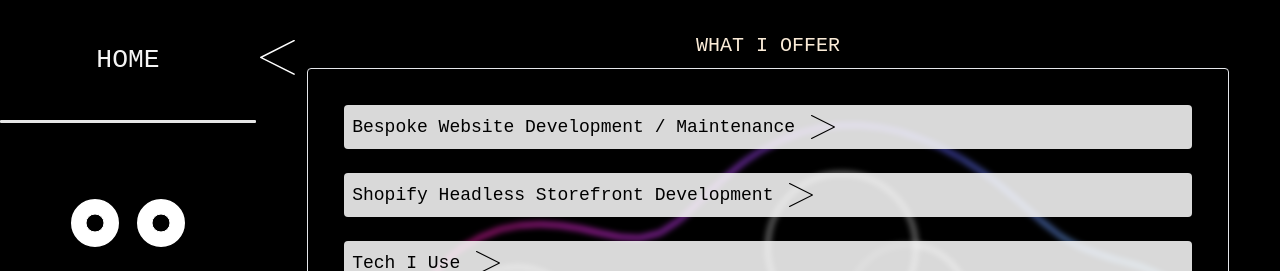
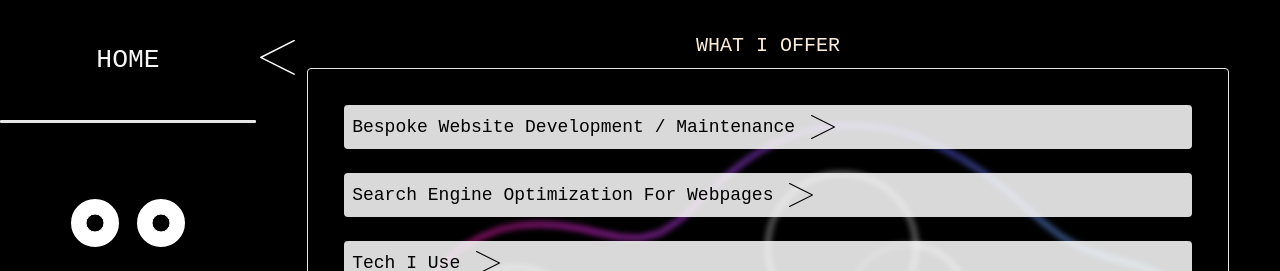
Before and after one commit to szabbbbu/ResumeWebsite, a Next.js app: page /services in a window 1280 px wide. Shown: the top 271 px of the page. Built offline with nearby package versions, Linux system fonts and the light colour scheme.

Commit message:
upgrade yarn, change content

```diff
--- a/package.json
+++ b/package.json
@@ -34,5 +34,6 @@
     "tailwindcss": "^3.3.0",
     "ts-jest": "^29.1.1",
     "typescript": "^5"
-  }
+  },
+  "packageManager": "yarn@4.6.0"
 }
--- a/src/components/Accordion/Accordion.tsx
+++ b/src/components/Accordion/Accordion.tsx
@@ -7,9 +7,9 @@ const AccordionData = [
         cta: "Contact me for a free discussion & quote."
     },
     {
-        title: "Shopify Headless Storefront Development",
-        body: "I can build a \"headless\" storefront for your shopify ecommerce website. Headless storefronts use shopify to manage inventory and sales, but use a custom frontend. This way you're free to work with any web design and integrate it seamlessly with your shopify store",
-        cta: "Email me to talk about your business"
+        title: "Search Engine optimization for webpages",
+        body: "I help businesses maximize their online visibility through effective SEO strategies. By optimizing your website’s architecture, content, and technical performance, I can improve your search engine rankings, attract qualified leads, and ultimately grow your revenue. Let’s work together to ensure your site stands out in a competitive digital landscape.",
+        cta: "Contact for a free discussion and quote"
     },
     {
         title: "Tech I use",
--- a/src/components/Carousel/Carousel.tsx
+++ b/src/components/Carousel/Carousel.tsx
@@ -87,6 +87,11 @@ export default function Carousel() {
         <div className=" w-full flex justify-center flex-shrink-0">
           <h1 className="add-blur text-xl rounded p-2 text-center">
           Mamontov Productions
+          </h1>
+        </div>
+        <div className=" w-full flex justify-center flex-shrink-0">
+          <h1 className="add-blur text-xl rounded p-2 text-center">
+            Akropoleisz Pole and Aerial Sports gym
           </h1>
         </div>
       </>
--- a/src/components/HomepageContent.tsx
+++ b/src/components/HomepageContent.tsx
@@ -12,8 +12,8 @@ export default function HomepageContent() {
     return(
         <div className={`w-[50%] h-[25%] add-blur flex flex-col justify-start items-center rounded-md ${show ? "fade-in" : "start-state"}`} >
             <h1 className="text-xl uppercase my-2">robert szabo</h1>
-            <div>Software Engineer</div>
-            <div>oo you like that transition?</div>
+            <div>Full Stack Engineer</div>
+            <div></div>
         </div>
     );
 }
```
Also changed, not shown: .yarnrc.yml (added), 2 other files (tests, documents, lock files or other folders).
